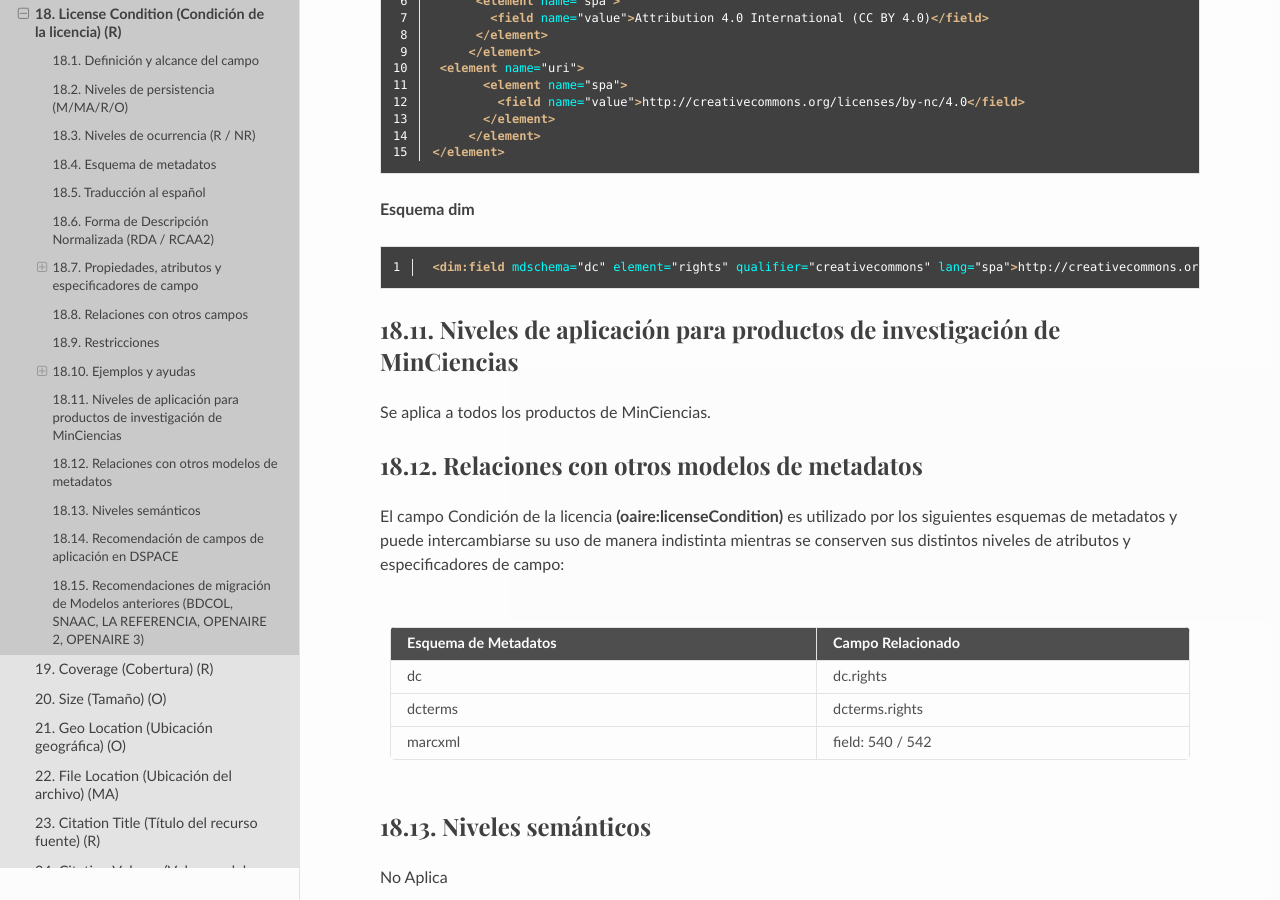
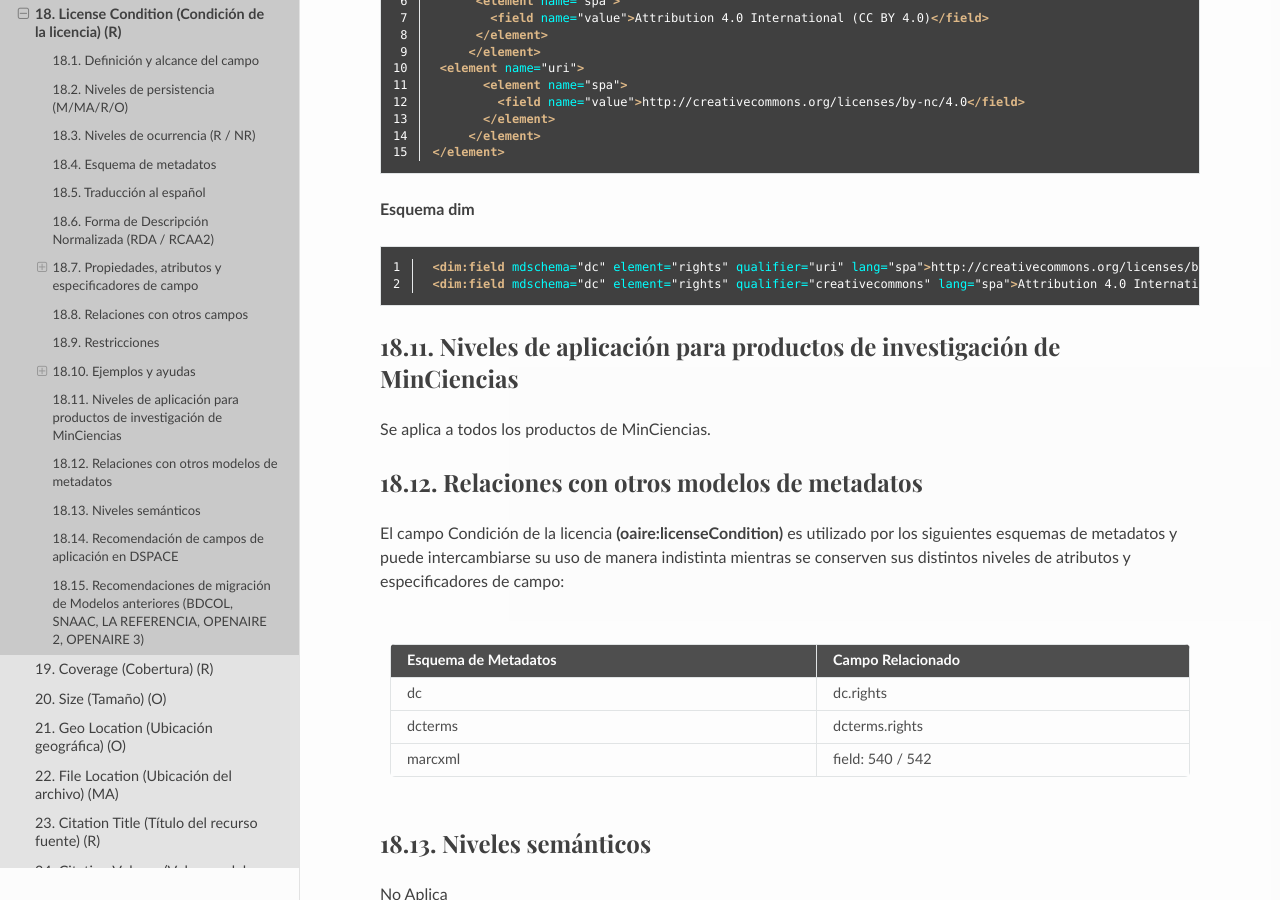
Before and after one commit to rcic/openaire4, a Sphinx documentation site: the page built from docs/field_licensecondition.rst, in a window 1280 px wide and 900 px high, scrolled down 2682 px. Built offline with Sphinx 7.4.7 and the Read the Docs theme 2.0.0, drawn with Linux system fonts in a browser that asks for light colours; some web fonts are replaced; a script that is not in the unit is left out.

Commit message:
Update field_licensecondition.rst

```diff
--- a/docs/field_licensecondition.rst
+++ b/docs/field_licensecondition.rst
@@ -118,7 +118,9 @@ Ejemplo en XML (Interoperabilidad OAI-PMH)
 .. code-block:: xml
    :linenos:
 
-    <dim:field mdschema="dc" element="rights" qualifier="creativecommons" lang="spa">http://creativecommons.org/licenses/by-nc/4.0/</dim:field>
+    <dim:field mdschema="dc" element="rights" qualifier="uri" lang="spa">http://creativecommons.org/licenses/by-nc/4.0/</dim:field>
+    <dim:field mdschema="dc" element="rights" qualifier="creativecommons" lang="spa">Attribution 4.0 International (CC BY 4.0)</dim:field>
+
 
 
 Niveles de aplicación para productos de investigación de MinCiencias
```
